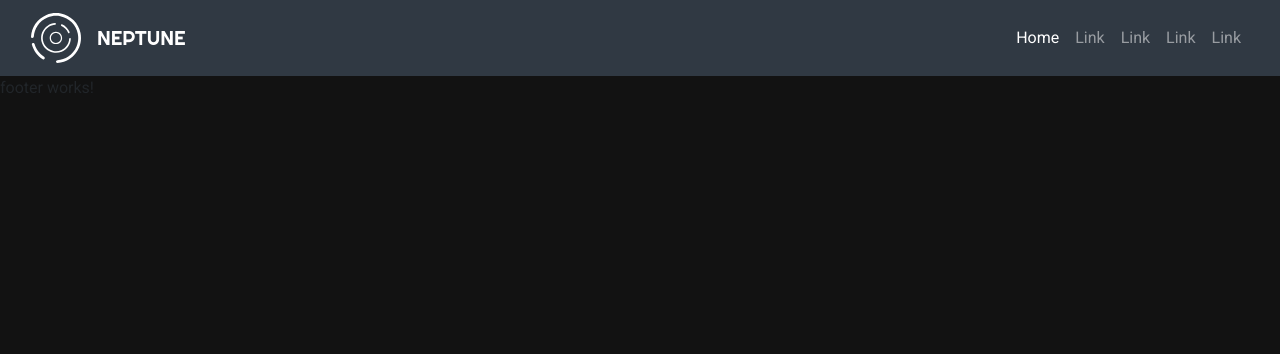
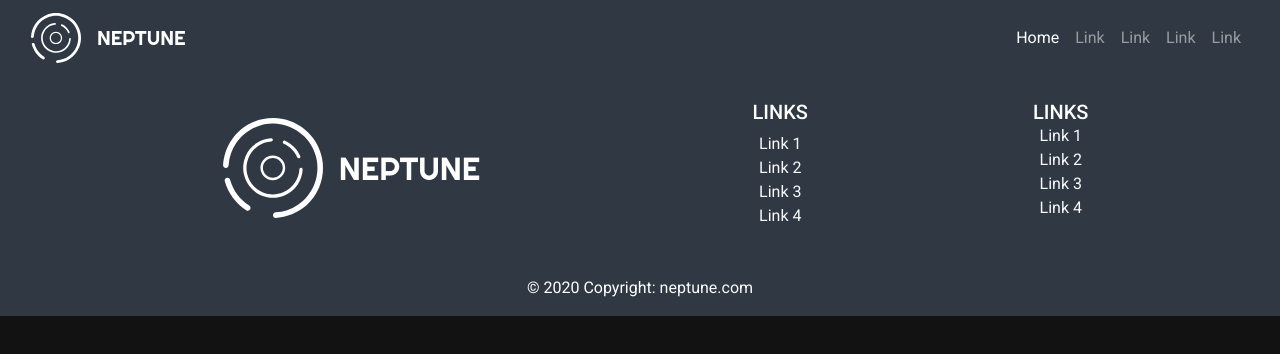
Before and after one commit to RafaelCaettano/neptune-angular, an Angular app: page / in a window 1280 px wide. Shown: the top 354 px of the page. Built offline with nearby package versions, Linux system fonts and the light colour scheme.

Commit message:
Atualizando o componente Footer

```diff
--- a/src/app/core/footer/footer.component.css
+++ b/src/app/core/footer/footer.component.css
@@ -0,0 +1,14 @@
+.bg-light {
+    background-color: var(--primary-color) !important;
+    color: #ffffff;
+}
+
+.bg-primary {
+    background-color: var(--primary-color) !important;
+}
+
+.navbar-brand-name {
+    font-family: var(--primary-font);
+    color: var(--secondary-text-color);
+    font-size: 200%;
+}
--- a/src/app/core/footer/footer.component.html
+++ b/src/app/core/footer/footer.component.html
@@ -1 +1,76 @@
-<p>footer works!</p>
+<footer class="bg-light text-center text-lg-start">
+
+	<div class="container p-4">
+
+		<div class="row">
+
+			<div class="col-lg-6 col-md-12 mb-4 mb-md-0 d-flex justify-content-center align-items-center">
+				<a class="navbar-brand" href="#">
+					<img src="../../../../assets/img/neptune.svg" alt="logo" width="100px">
+				</a>
+
+				<a class="navbar-brand navbar-brand-name" href="#">NEPTUNE</a>
+			</div>
+
+			<div class="col-lg-3 col-md-6 mb-4 mb-md-0">
+
+				<h5 class="text-uppercase">Links</h5>
+
+				<ul class="list-unstyled mb-0">
+
+					<li>
+						<a href="#!" class="text-light">Link 1</a>
+					</li>
+
+					<li>
+						<a href="#!" class="text-light">Link 2</a>
+					</li>
+
+					<li>
+						<a href="#!" class="text-light">Link 3</a>
+					</li>
+
+					<li>
+						<a href="#!" class="text-light">Link 4</a>
+					</li>
+
+				</ul>
+
+			</div>
+
+			<div class="col-lg-3 col-md-6 mb-4 mb-md-0">
+
+				<h5 class="text-uppercase mb-0">Links</h5>
+
+				<ul class="list-unstyled">
+
+					<li>
+						<a href="#!" class="text-light">Link 1</a>
+					</li>
+
+					<li>
+						<a href="#!" class="text-light">Link 2</a>
+					</li>
+
+					<li>
+						<a href="#!" class="text-light">Link 3</a>
+					</li>
+
+					<li>
+						<a href="#!" class="text-light">Link 4</a>
+					</li>
+
+				</ul>
+
+			</div>
+
+		</div>
+
+	</div>
+
+	<div class="text-center p-3 bg-primary">
+		© 2020 Copyright:
+		<a class="text-light" href="https://mdbootstrap.com/">neptune.com</a>
+	</div>
+
+</footer>
--- a/src/styles.css
+++ b/src/styles.css
@@ -1,8 +1,9 @@
 :root {
     --primary-color: #303943;
-    --secondary-color: #A7A29D;
-    --primary-text-color: #A7A29D;
+    --secondary-color: #C0C0C0;
+    --primary-text-color: #C0C0C0;
     --secondary-text-color: #FFFFFF;
+    --tertiary-text-color: #303943;
     --primary-bg-color: #121212;
     --primary-font: 'Righteous', cursive;
     --secondary-font: 'Roboto', sans-serif;
```
Also changed, not shown: src/assets/img/neptune-primary.svg (added), src/assets/img/neptune-secondary.svg (added).
